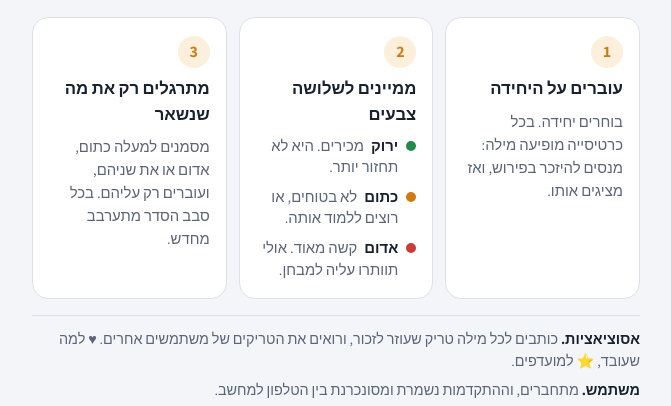
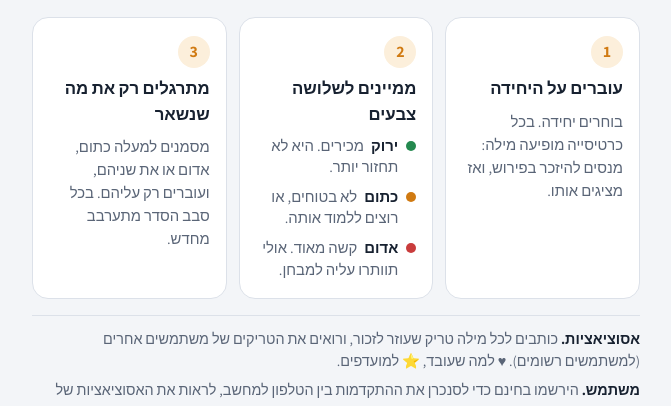
Before and after one commit to ramzor-milim/ramzor-milim.github.io, a plain HTML site: page index.html in a window 1280 px wide. Shown: the part 372-778 px from the top of the page, without its empty margins (304-975 px from the left). Drawn offline with Linux system fonts and the light colour scheme; a web font is replaced by a local one.

Commit message:
How it works: mention what signing up unlocks
Co-Authored-By: Claude Opus 5.5 <noreply@anthropic.com>

```diff
--- a/index.html
+++ b/index.html
@@ -715,8 +715,8 @@ function renderHow() {
       </li>
     </ol>
     <div class="how-also">
-      <p><b>אסוציאציות.</b> כותבים לכל מילה טריק שעוזר לזכור, ורואים את הטריקים של משתמשים אחרים. ♥ למה שעובד, ⭐ למועדפים.</p>
-      <p><b>משתמש.</b> מתחברים, וההתקדמות נשמרת ומסונכרנת בין הטלפון למחשב.</p>
+      <p><b>אסוציאציות.</b> כותבים לכל מילה טריק שעוזר לזכור, ורואים את הטריקים של משתמשים אחרים (למשתמשים רשומים). ♥ למה שעובד, ⭐ למועדפים.</p>
+      <p><b>משתמש.</b> הירשמו בחינם כדי לסנכרן את ההתקדמות בין הטלפון למחשב, לראות את האסוציאציות של אחרים ולשתף את שלכם.${document.getElementById("acctBtn") ? ` <button type="button" class="link signup-link">להרשמה</button>` : ""}</p>
       <p class="how-keys"><b>קיצורי מקלדת במחשב.</b> <kbd>1</kbd> ירוק · <kbd>2</kbd> כתום · <kbd>3</kbd> אדום · <kbd>רווח</kbd> הצגת הפירוש או הסתרתו · <kbd>←</kbd> <kbd>→</kbd> מעבר בין מילים · <kbd>Ctrl+Z</kbd> ביטול הסימונים האחרונים, צעד אחר צעד</p>
     </div>
     <button type="button" class="primary how-start" data-view="practice">להתחיל לתרגל</button>
```
